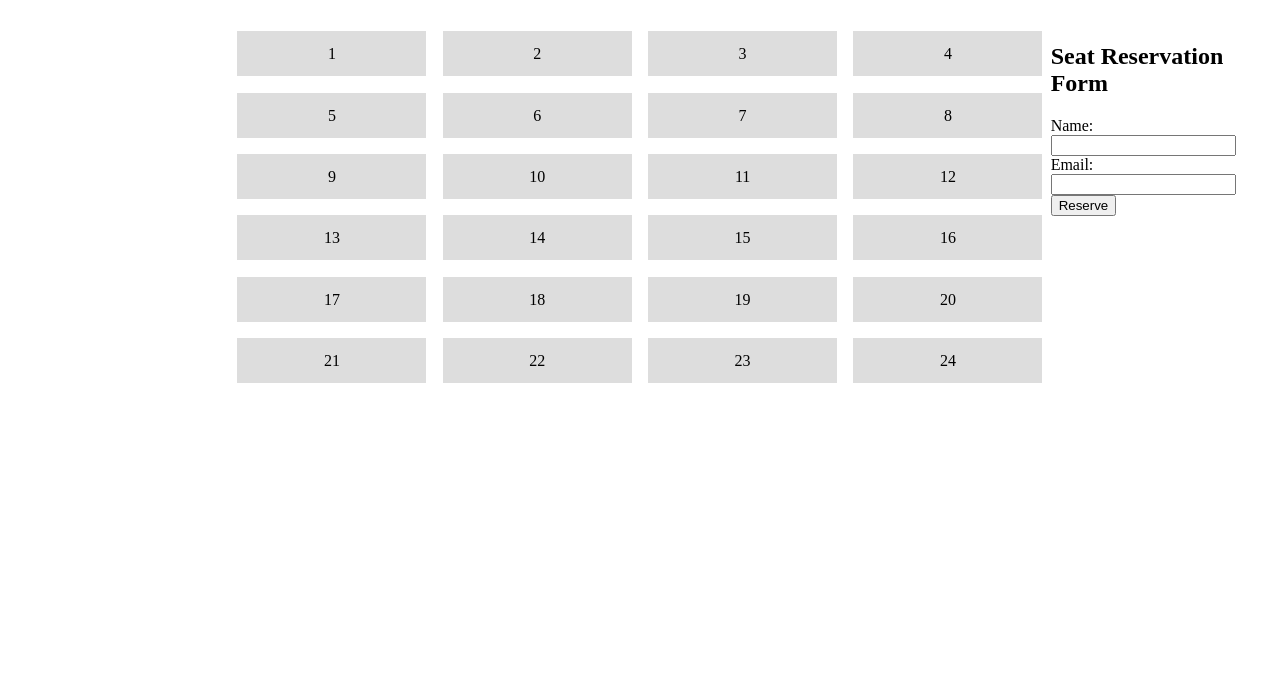
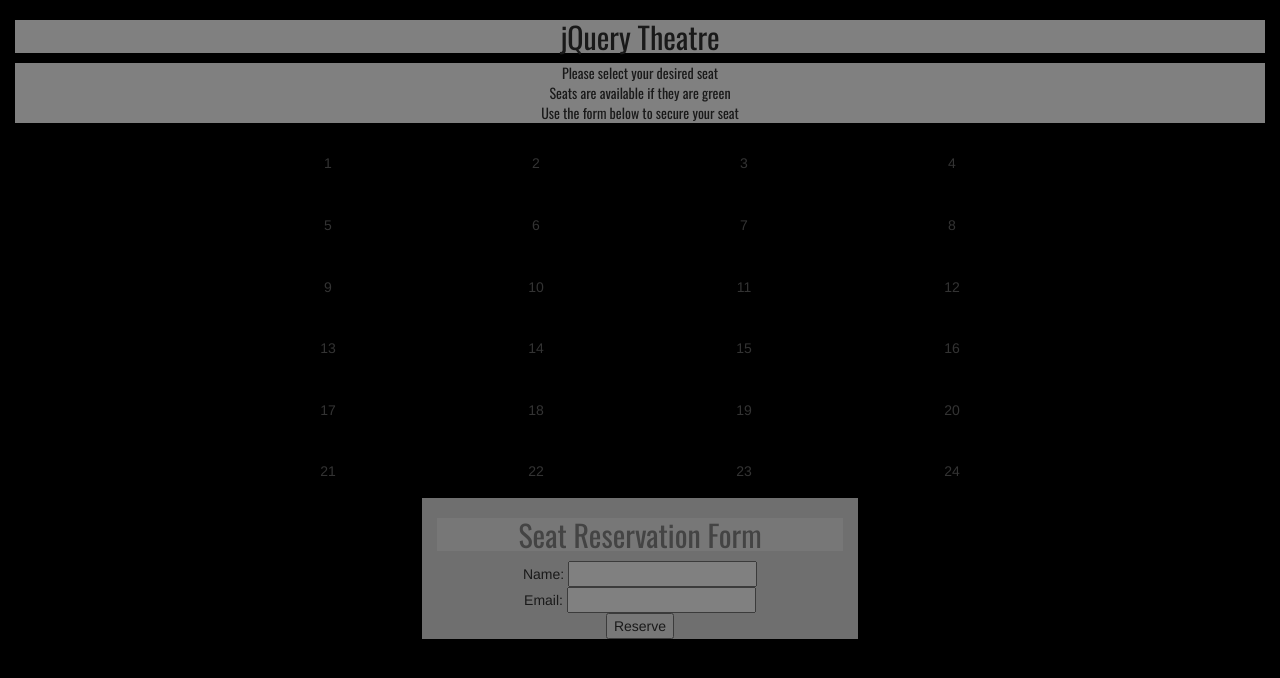
Before and after one commit to kkieninger/jQuery-Theatre-Seat-App, a plain HTML site: page index.html in a window 1280 px wide. Drawn offline with nearby package versions, Linux system fonts and the light colour scheme.

Commit message:
css and jq set up

```diff
--- a/css/main.css
+++ b/css/main.css
@@ -1,6 +1,27 @@
+@import url(https://fonts.googleapis.com/css?family=Oswald);
+
 html {
 	overflow-y: -moz-scrollbars-vertical;
 	overflow-y: scroll;
+
+}
+@font-face {
+    font-family: 'CustomFont'; /*a name to be used later*/
+
+
+
+}
+h2{
+	font-family: 'Oswald';
+	text-align: center;
+	opacity: .50;
+	background-color:#fff;
+}
+p{
+	font-family: 'Oswald';
+	text-align: center;
+	opacity: .50;
+	background-color:#fff;
 }
 #seat-wrapper {
 	margin: 0 auto;
@@ -22,10 +43,26 @@ html {
 	width: 23%;
 	margin: 1%;
 }
-.available {
+/*.available {
 	cursor: pointer;
-	background-color:#ddd;
+	opacity: .50;
+	background-color:#fff;
+
 }
 .available:hover {
-	background-color: #22c0ce;
+	background-color:#ddd;
+	opacity: 1.0;
+
+}*/
+#form {
+	opacity: .50;
+	 vertical-align: bottom;
+	 background-color: #ddd;
+     bottom: 5px;
+     text-align: center;
 }
+
+body{
+
+	background-color:#000;
+}
--- a/index.html
+++ b/index.html
@@ -1,20 +1,32 @@
 <!DOCTYPE html>
 <html>
 <head>
+	<link href="https://maxcdn.bootstrapcdn.com/bootstrap/3.3.5/css/bootstrap.min.css" rel="stylesheet" type="text/css" />
+<script src="https://maxcdn.bootstrapcdn.com/bootstrap/3.3.5/js/bootstrap.min.js">
+
+</script>
 	<script src="js/jquery-1.11.3.js"></script>
 	<link rel="stylesheet" type="text/css" href="css/main.css">
 	<title>Lab 11 | jQuery Theatre</title>
 </head>
 <body>
+	<div class="col-md-12"><h2>jQuery Theatre</h2></div>
+	<div class="col-md-12"><p>Please select your desired seat<br>
+		Seats are available if they are green<br>
+		Use the form below to secure your seat</p></div>
 	<div id="seat-wrapper"></div>
-	<div id="form"s>
-		<h2>Seat Reservation Form</h2>
-		<p id="picked_seat"></p>
-			Name: <input type="text" id="form_name"><br>
-			Email: <input type="email" id="form_email"><br>
-			<input type="hidden" id="current_seat" value="" />
-			<button id="formButton">Reserve</button>
-	</div>
+	<div class="row">
+  <div class="col-md-4"></div>
+  <div class="col-md-4" id="form">
+  	<div>
+    <h2>Seat Reservation Form</h2></div>
+	<p id="picked_seat"></p>
+	Name: <input type="text" id="form_name"><br>
+	Email: <input type="email" id="form_email"><br>
+	<input type="hidden" id="current_seat" value="" />
+	<button id="formButton">Reserve</button></div>
+  <div class="col-md-4"></div>
+</div>
 	<script src="js/script.js"></script>
 </body>
 </html>
--- a/js/script.js
+++ b/js/script.js
@@ -5,6 +5,7 @@ var theatre = {
 	name: 'Petite Cirque Theatre',
 	numberOfSeats: 24
 }
+
 function createSeats(){
 	for (var i = 1; i < theatre.numberOfSeats+1; i++){
 		var element = document.createElement('div');
@@ -15,3 +16,8 @@ function createSeats(){
 	}
 };
 createSeats();
+$(function(){
+	$("#seat_").on("click", function(){
+		$( this ).fadeOut( "slow");
+	});
+	});
```
Also changed, not shown: images/image2.jpg (added), images/tickets.png (added).
